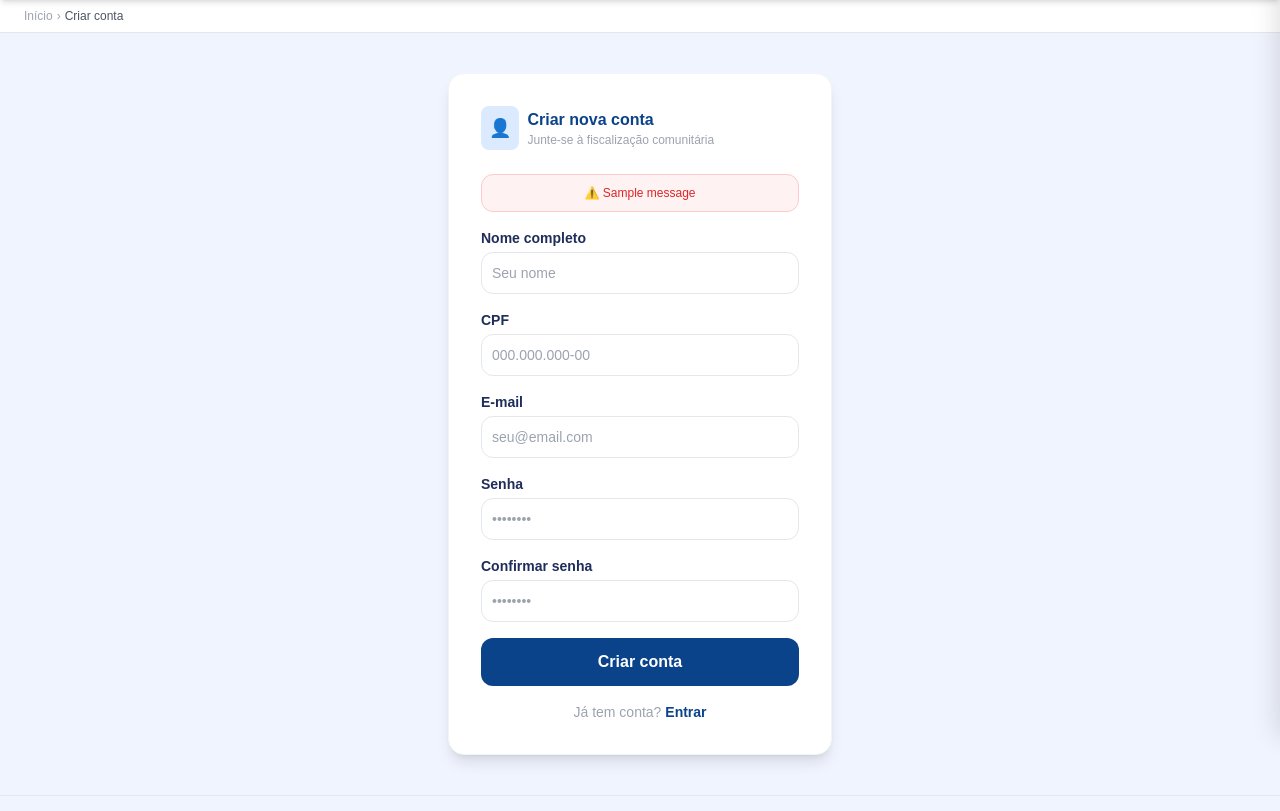
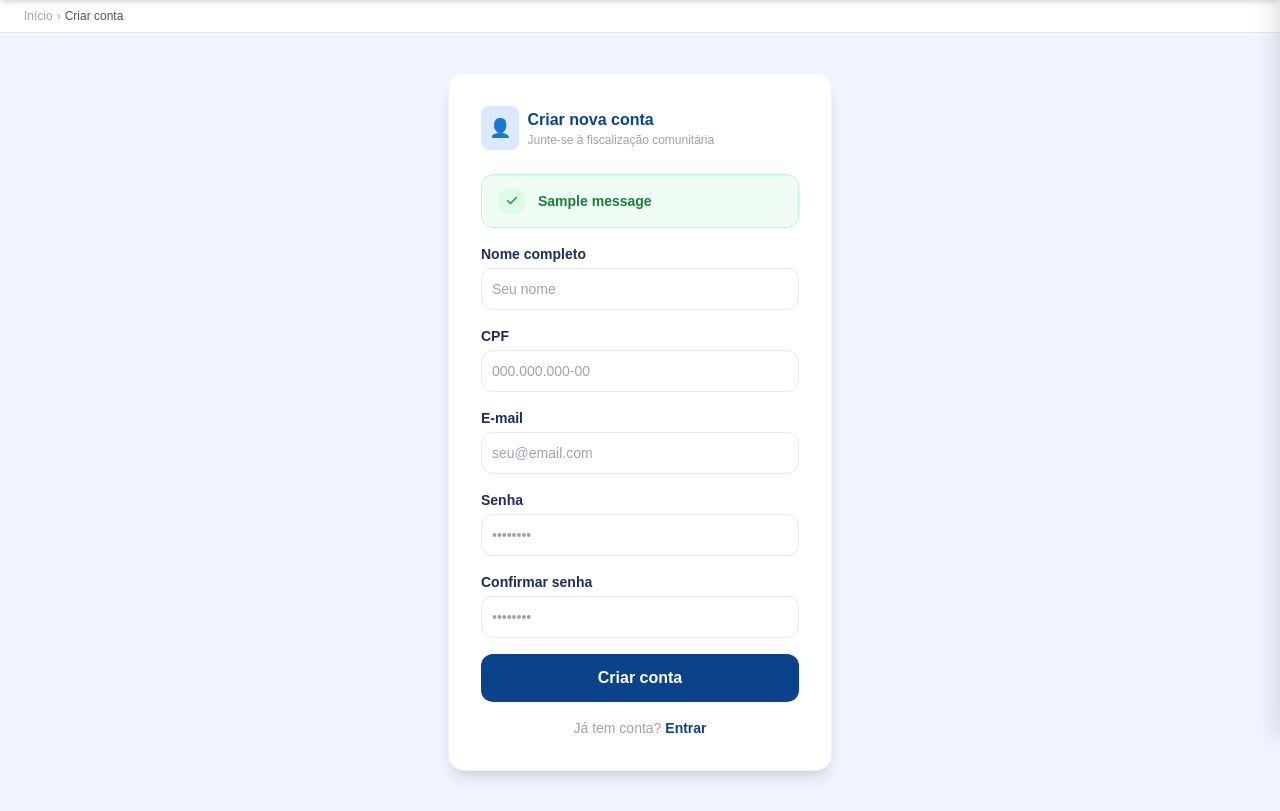
Before and after one commit to charanko0515/CIVIS, a Flask app: page /cadastro in a window 1280 px wide. Shown: the part 63-874 px from the top of the page. Run offline with Flask 3, Linux system fonts and the light colour scheme; tables that the repository leaves empty hold one stand-in row (values such as "Sample post"); one stand-in notice (Sample message) is shown; some libraries are stand-ins or nearby versions.

Commit message:
ajuste das paginas
-cadastro com cores mais intuitivas
-troca de nome na categoria
-ajustes feed

```diff
--- a/templates/cadastro.html
+++ b/templates/cadastro.html
@@ -15,10 +15,25 @@
     {% with messages = get_flashed_messages(with_categories=true) %}
       {% if messages %}
         {% for category, message in messages %}
-          <div class="text-xs p-2.5 mb-4 rounded-xl border text-center font-medium"
-               style="color:#dc2626;background:#fef2f2;border-color:#fecaca;">
-              ⚠️ {{ message }}
+          {% if category == 'success' %}
+          <div class="flex items-center gap-3 px-4 py-3 mb-4 rounded-xl border"
+               style="background:#f0fdf4; border-color:#bbf7d0;">
+              <div class="w-7 h-7 rounded-full flex items-center justify-center flex-shrink-0"
+                   style="background:#dcfce7;">
+                  <i class="fa-solid fa-check text-xs" style="color:#16a34a;"></i>
+              </div>
+              <p class="text-sm font-semibold" style="color:#15803d;">{{ message }}</p>
           </div>
+          {% else %}
+          <div class="flex items-center gap-3 px-4 py-3 mb-4 rounded-xl border"
+               style="background:#fef2f2; border-color:#fecaca;">
+              <div class="w-7 h-7 rounded-full flex items-center justify-center flex-shrink-0"
+                   style="background:#fee2e2;">
+                  <i class="fa-solid fa-exclamation text-xs" style="color:#dc2626;"></i>
+              </div>
+              <p class="text-sm font-semibold" style="color:#dc2626;">{{ message }}</p>
+          </div>
+          {% endif %}
         {% endfor %}
       {% endif %}
     {% endwith %}
@@ -50,13 +65,23 @@
                    class="w-full p-2.5 border border-gray-200 rounded-xl text-sm focus:outline-none focus:ring-2">
         </div>
 
-        <p id="erro-cpf" class="text-xs p-2 rounded-xl border hidden" style="color:#dc2626;background:#fef2f2;border-color:#fecaca;">
-            ⚠️ O CPF deve conter exatamente 11 números.
-        </p>
+        <div id="erro-cpf" class="hidden flex items-center gap-3 px-4 py-3 rounded-xl border"
+             style="background:#fef2f2; border-color:#fecaca;">
+            <div class="w-7 h-7 rounded-full flex items-center justify-center flex-shrink-0"
+                 style="background:#fee2e2;">
+                <i class="fa-solid fa-exclamation text-xs" style="color:#dc2626;"></i>
+            </div>
+            <p class="text-sm font-semibold" style="color:#dc2626;">O CPF deve conter exatamente 11 números.</p>
+        </div>
 
-        <p id="erro-senha" class="text-xs p-2 rounded-xl border hidden" style="color:#dc2626;background:#fef2f2;border-color:#fecaca;">
-            ⚠️ As senhas não coincidem.
-        </p>
+        <div id="erro-senha" class="hidden flex items-center gap-3 px-4 py-3 rounded-xl border"
+             style="background:#fef2f2; border-color:#fecaca;">
+            <div class="w-7 h-7 rounded-full flex items-center justify-center flex-shrink-0"
+                 style="background:#fee2e2;">
+                <i class="fa-solid fa-exclamation text-xs" style="color:#dc2626;"></i>
+            </div>
+            <p class="text-sm font-semibold" style="color:#dc2626;">As senhas não coincidem.</p>
+        </div>
 
         <button type="submit"
             style="background:#0b438a;"
@@ -75,9 +100,8 @@
 <script>
     const cpfInput = document.getElementById('cpf');
 
-    // Cria a máscara visual (000.000.000-00) enquanto o usuário digita
     cpfInput.addEventListener('input', e => {
-        let value = e.target.value.replace(/\D/g, ""); // Remove letras
+        let value = e.target.value.replace(/\D/g, "");
         if (value.length > 11) value = value.slice(0, 11);
 
         if (value.length > 9) {
@@ -90,34 +114,27 @@
         e.target.value = value;
     });
 
-    // Validação combinada no envio do formulário
     document.querySelector('form').addEventListener('submit', e => {
         const erroSenha = document.getElementById('erro-senha');
-        const erroCpf = document.getElementById('erro-cpf');
+        const erroCpf   = document.getElementById('erro-cpf');
 
-        // Reseta os avisos
         erroSenha.classList.add('hidden');
         erroCpf.classList.add('hidden');
 
         let temErro = false;
 
-        // 1. Valida o tamanho do CPF (Apenas números)
         const apenasNumeros = cpfInput.value.replace(/\D/g, '');
         if (apenasNumeros.length !== 11) {
             erroCpf.classList.remove('hidden');
             temErro = true;
         }
 
-        // 2. Valida as senhas
         if (document.getElementById('senha').value !== document.getElementById('confirmar').value) {
             erroSenha.classList.remove('hidden');
             temErro = true;
         }
 
-        // Se houver qualquer erro, impede o envio do formulário pro Flask
-        if (temErro) {
-            e.preventDefault();
-        }
+        if (temErro) e.preventDefault();
     });
 </script>
 {% endblock %}
--- a/templates/denuncia.html
+++ b/templates/denuncia.html
@@ -114,7 +114,7 @@
                                     </button>
                                     <button type="button" onclick="selecionarCategoria(this,'Vandalismo')"
                                         class="chip-cat flex items-center gap-2 px-3 py-2.5 rounded-xl border-2 border-gray-200 text-sm font-semibold text-gray-500 hover:border-blue-300 transition">
-                                        <span class="text-base">🎨</span> Destruição de patrimônio público
+                                        <span class="text-base">🎨</span> Vandalismo
                                     </button>
                                     <button type="button" onclick="selecionarCategoria(this,'Outros')"
                                         class="chip-cat flex items-center gap-2 px-3 py-2.5 rounded-xl border-2 border-gray-200 text-sm font-semibold text-gray-500 hover:border-blue-300 transition">
```
Also changed, not shown: templates/feed.html (+14 -23 lines).
